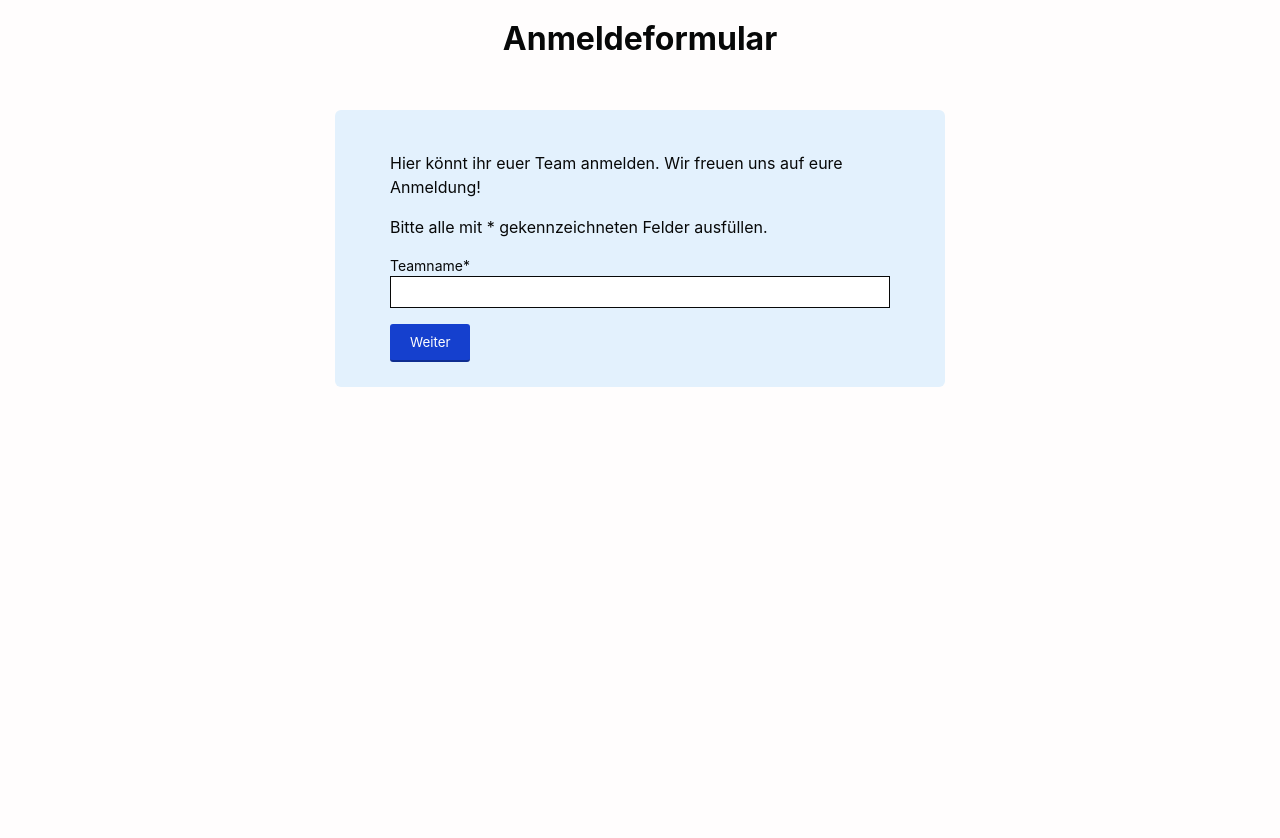
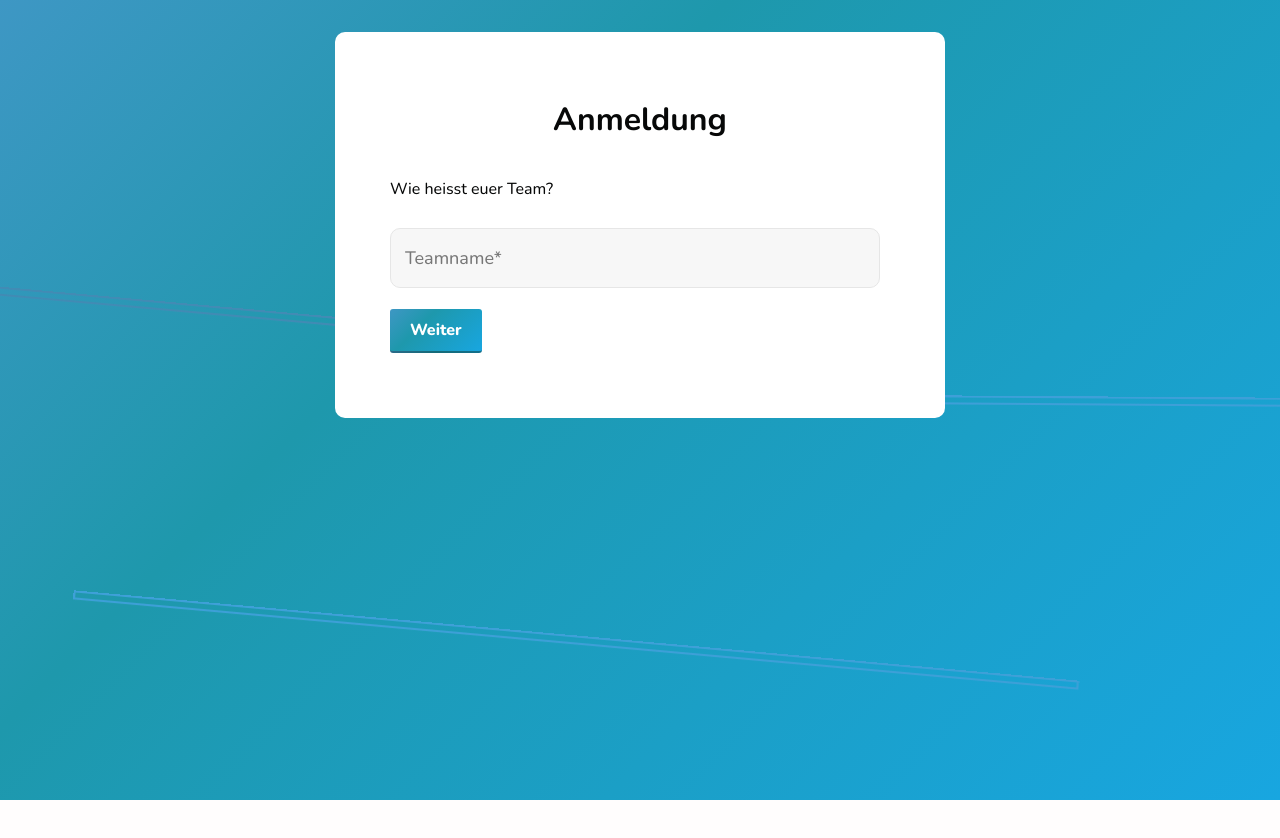
Before and after one commit to Guenzler/multistep-form, a React (Vite) app: page / in a window 1280 px wide. Shown: the top 838 px of the page. After the commit the page ends 800 px from the top, so only its background shows below. Built offline with nearby package versions, Linux system fonts and the light colour scheme.

Commit message:
add styling: fonts, colors, animations

```diff
--- a/index.html
+++ b/index.html
@@ -1,16 +1,30 @@
 <!doctype html>
 <html lang="de">
+
 <head>
   <meta charset="UTF-8" />
   <link rel="icon" type="image/svg+xml" href="/vite.svg" />
   <meta name="viewport" content="width=device-width, initial-scale=1.0" />
   <title>Anmeldeformular</title>
+  <link rel="preconnect" href="https://fonts.googleapis.com">
+  <link rel="preconnect" href="https://fonts.gstatic.com" crossorigin>
+  <link href="https://fonts.googleapis.com/css2?family=Nunito:ital,wght@0,200..1000;1,200..1000&display=swap"
+    rel="stylesheet">
+  <link rel="stylesheet" href="./style-bg.css">
 </head>
+
 <body>
-    <div id="title">
-      <h1>Anmeldeformular</h1>
+  <div class="page-background">
+    <div class="rahmen"></div>
+    <div class="rahmen"></div>
+    <div class="rahmen"></div>
+    <div class="rahmen"></div>
+    <div class="rahmen"></div>
+    <div class="rahmen"></div>
+    <div id="root"></div>
   </div>
-    <div id="root"></div>
+
   <script type="module" src="/src/main.jsx"></script>
 </body>
+
 </html>
--- a/src/App.css
+++ b/src/App.css
@@ -9,6 +9,8 @@
   margin: 0 auto;
   padding: 25px;
   max-width: 560px;
-  background-color: rgb(227, 241, 253);
-  border-radius: 6px;
+  background-color: rgb(255, 255, 255);
+  border-radius: 10px;
+  position: relative;
+  z-index: 100;
 }
--- a/src/components/steps/TeamInfo.jsx
+++ b/src/components/steps/TeamInfo.jsx
@@ -15,12 +15,14 @@ export const TeamInfo = () => {
 
   return (
     <form onSubmit={handleSubmit(onSubmit)}>
-      <p>Hier könnt ihr euer Team anmelden. Wir freuen uns auf eure Anmeldung!</p>
-      <p>Bitte alle mit * gekennzeichneten Felder ausfüllen.</p>
+      <h1>Anmeldung</h1>
+      <p>Wie heisst euer Team?</p>
       <ul>
         <li role="presentation">
-          <label htmlFor="teamname" className="standard-label">Teamname*</label>
-          <input {...register("teamname")} id="teamname" required />
+          <div className="inputFieldWrapper">
+            <input {...register("teamname")} id="teamname" required />
+            <label htmlFor="teamname" className="standard-label">Teamname*</label>
+          </div>
         </li>
         <button type="submit">Weiter</button>
       </ul>
--- a/src/index.css
+++ b/src/index.css
@@ -1,5 +1,5 @@
 :root {
-  font-family: Inter, system-ui, Avenir, Helvetica, Arial, sans-serif;
+  font-family: Helvetica, Arial, sans-serif;
   line-height: 1.5;
   font-weight: 400;
   background-color: rgb(255, 253, 253);
@@ -10,25 +10,31 @@
   --medium-margin: 20px;
   --font-size-label: 14px;
   --text-color: #070808;
-  --font-size-regular: 16px;
-  --primary-color: rgb(21, 64, 206);
+  --font-size-regular: 18px;
+  --primary-color: rgb(62, 151, 196);
   --text-color-light: white;
-
 }
 
+@supports (font-variation-settings: "wght" 450) {
+  :root {
+    font-family: 'Nunito', sans-serif;
+    ;
+    font-weight: 450;
+  }
+}
 
 a {
   font-weight: 500;
-  color: #646cff;
+  color: rgb(62, 151, 196);
   text-decoration: inherit;
 }
 
 a:hover {
-  color: #535bf2;
+  color: rgb(62, 151, 196);
 }
 
 body {
-  margin: 20px;
+  margin: 0px;
   min-width: 320px;
   min-height: 100vh;
 }
@@ -48,6 +54,12 @@ form {
   max-width: 100%;
   text-align: left;
   margin: 0 auto;
+  padding: 15px 0 40px;
+}
+
+form h1 {
+  text-align: center;
+  margin: 30px 0 40px;
 }
 
 form ul {
@@ -63,40 +75,74 @@ form ul li {
   width: 100%;
 }
 
+.inputFieldWrapper {
+  position: relative;
+  height: 72px;
+  line-height: 62px;
+  margin-top: 10px;
+  ;
+}
+
 label {
-  display: block;
-  margin: 0;
-  font-size: var(--font-size-label);
+  position: absolute;
+  top: 0;
+  left: 15px;
+  color: rgb(119, 119, 119);
+  transition: 0.3s all;
+  cursor: text;
+  font-size: var(--font-size-regular);
 }
 
 select,
 input {
-  margin: 0 0 6px;
-  border: 1px solid var(--text-color);
+  margin: 0px 0 6px;
   padding: 6px var(--small-margin);
   box-sizing: border-box;
-  font-size: var(--font-size-regular);
+  background-color: #f7f7f7;
+  border: 1px solid #e6e6e6;
+  border-radius: 10px;
+  font-size: 18px;
+  height: 60px;
+  transition: all 0.5s;
 }
 
 input {
-  width: 100%;
+  width: 98%;
 }
 
-textarea {
-  border: 1px solid var(--text-color);
-  padding: 6px var(--small-margin);
+select:focus,
+select:focus-visible,
+input:focus,
+input:focus-visible {
+  border: 1px solid #4297e6;
+  outline: none;
+}
+
+input:focus,
+input:focus-visible {
   width: 100%;
+  height: 62px;
+}
+
+input:focus~label,
+input:valid~label {
+  font-size: var(--font-size-label);
+  top: -40px;
+  left: 0px;
+  color: #b4b4b4;
 }
 
 button {
   /* overwrites browser defaults and resets the border */
   border: none;
 
-  /* takes the font from the outer container */
   font-family: inherit;
+  font-weight: 800;
+  font-size: 16px;
 
   /* styles the background color, font color, and text decoration (underline, etc.) of the button */
-  background-color: var(--primary-color);
+  background: rgb(62, 151, 196);
+  background: linear-gradient(135deg, rgba(62, 151, 196, 1) 0%, rgba(30, 152, 172, 1) 35%, rgba(24, 166, 224, 1) 100%);
   color: var(--text-color-light);
   text-decoration: none;
 
--- /dev/null
+++ b/style-bg.css
@@ -0,0 +1,90 @@
+/**********************************/
+/*                                */
+/* styles for animated background */
+/*                                */
+/**********************************/
+
+.page-background {
+    position: relative;
+    height: 100vh;
+    overflow: hidden;
+    background: rgb(62, 151, 196);
+    background: linear-gradient(135deg, rgba(62, 151, 196, 1) 0%, rgba(30, 152, 172, 1) 35%, rgba(24, 166, 224, 1) 100%);
+}
+
+.rahmen {
+    position: absolute;
+    top: 80vh;
+    left: 45vw;
+    width: 1000px;
+    height: 5px;
+    border: solid 2px #3d9fd8;
+    transform-origin: top left;
+    transform: scale(0) rotate(0deg) translate(-50%, -50%);
+    -webkit-animation: rahmen 60s ease-in forwards infinite;
+    animation: rahmen 100s ease-in forwards infinite;
+    z-index: 2;
+}
+
+.rahmen:nth-child(2n) {
+    border-color: #418ab4;
+}
+
+.rahmen:nth-child(2) {
+    -webkit-animation-delay: 0s;
+    animation-delay: 0s;
+    left: 25vw;
+    top: 40vh;
+}
+
+.rahmen:nth-child(3) {
+    -webkit-animation-delay: 4s;
+    animation-delay: 4s;
+    left: 75vw;
+    top: 50vh;
+}
+
+.rahmen:nth-child(4) {
+    -webkit-animation-delay: 6s;
+    animation-delay: 6s;
+    left: 90vw;
+    top: 10vh;
+}
+
+.rahmen:nth-child(5) {
+    -webkit-animation-delay: 10s;
+    animation-delay: 10s;
+    left: 10vw;
+    top: 85vh;
+}
+
+.rahmen:nth-child(6) {
+    -webkit-animation-delay: 14s;
+    animation-delay: 14s;
+    left: 50vw;
+    top: 10vh;
+}
+
+@-webkit-keyframes rahmen {
+    from {
+        transform: scale(1) rotate(0deg) translate(-50%, -50%);
+        opacity: 1;
+    }
+
+    to {
+        transform: scale(2) rotate(960deg) translate(-50%, -50%);
+        opacity: 0;
+    }
+}
+
+@keyframes rahmen {
+    from {
+        transform: scale(1) rotate(0deg) translate(-50%, -50%);
+        opacity: 1;
+    }
+
+    to {
+        transform: scale(2) rotate(960deg) translate(-50%, -50%);
+        opacity: 0;
+    }
+}
```
Also changed, not shown: src/components/steps/Review.jsx (line endings or trailing spaces). Lines whose indentation alone changed are shown as unchanged.
